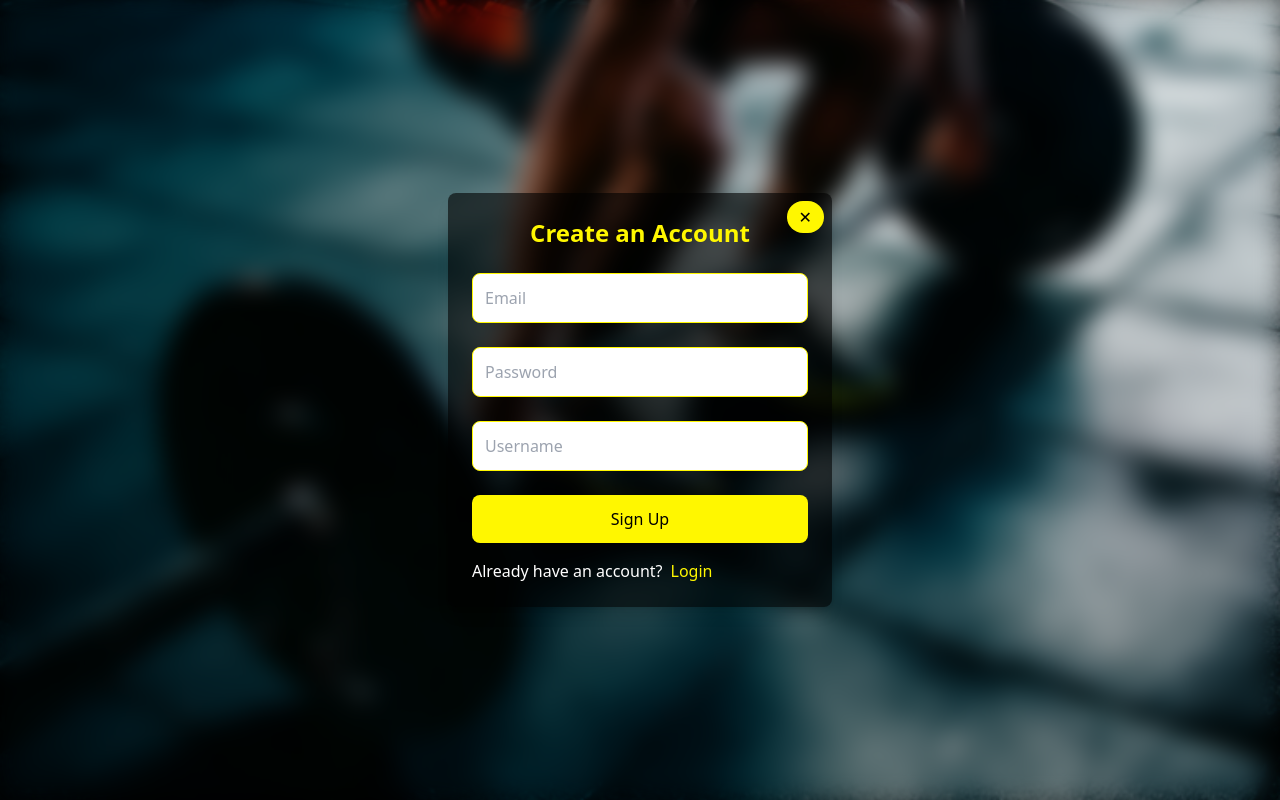
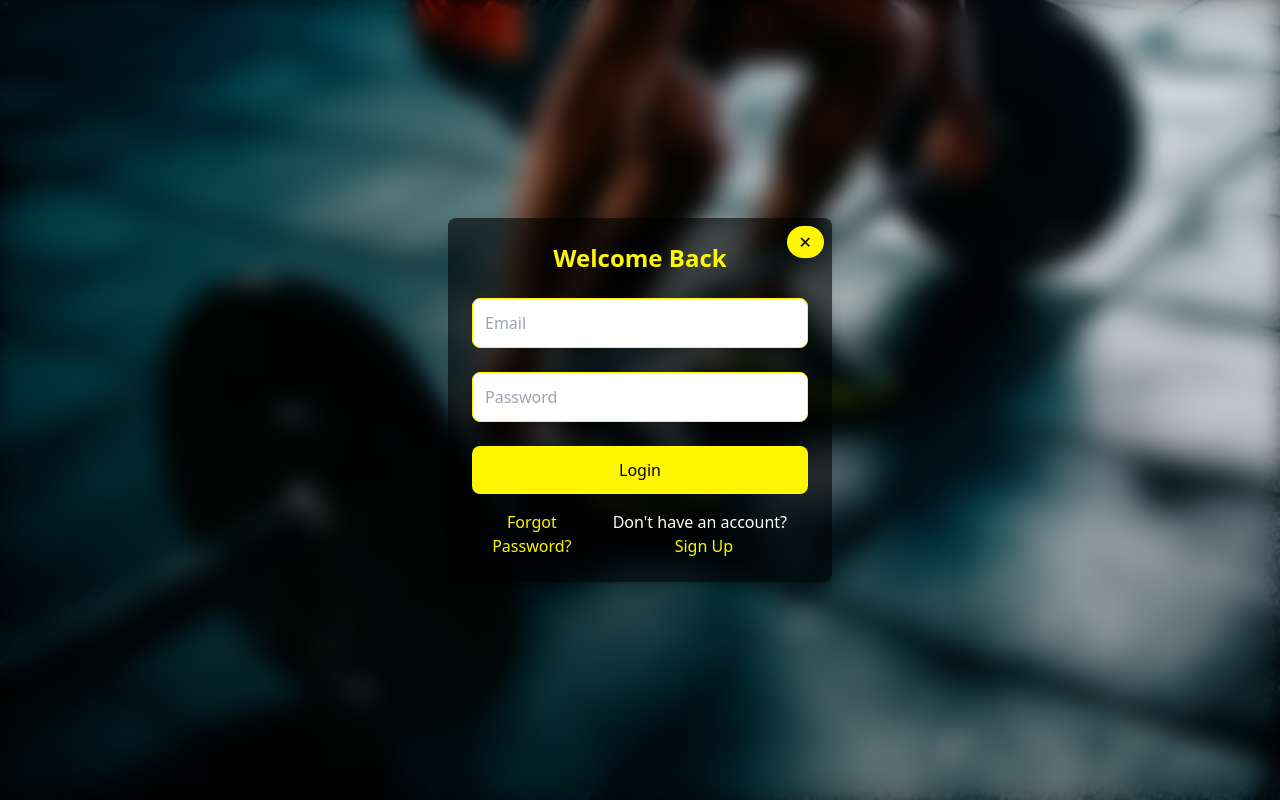
Before and after one commit to Sachmansahni/fitnessTracker, a React (Vite) app in the folder FrontEnd/: page /auth in a window 1280 px wide. Built offline with nearby package versions, Linux system fonts and the light colour scheme.

Commit message:
changed the default page settings

```diff
--- a/FrontEnd/src/components/AuthPopup/index.jsx
+++ b/FrontEnd/src/components/AuthPopup/index.jsx
@@ -3,7 +3,7 @@ import { useNavigate } from "react-router-dom";
 
 function AuthPopup() {
   const navigate = useNavigate();
-  const [type, setType] = useState("signup");
+  const [type, setType] = useState("login");
   const [formData, setFormData] = useState({
     email: "",
     password: "",
@@ -120,7 +120,7 @@ function AuthPopup() {
             <p>
               <button
                 className="text-[#FFF700] hover:underline"
-                onClick={() => navigate("/forgot-password")}
+                onClick={() => navigate("/forgotpassword")}
               >
                 Forgot Password?
               </button>
```
